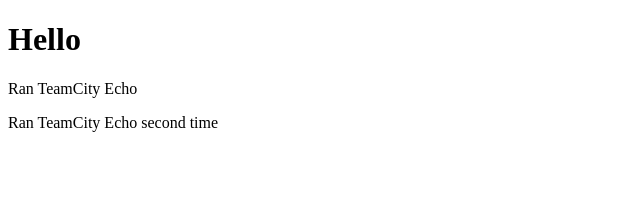
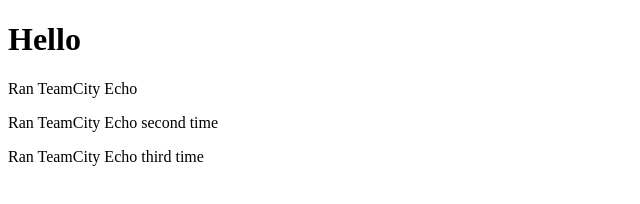
Before and after one commit to Narmus/githubactionspractice, a plain HTML site: page index.html in a window 1280 px wide. Shown: the whole page, without its empty margins (0-640 px from the left). Drawn offline with Linux system fonts and the light colour scheme.

Commit message:
Update index.html

```diff
--- a/index.html
+++ b/index.html
@@ -9,5 +9,6 @@
     <h1>Hello</h1>
     <p>Ran TeamCity Echo</p>
     <p>Ran TeamCity Echo second time</p>
+    <p>Ran TeamCity Echo third time</p>
   </body>
 </html>
```
